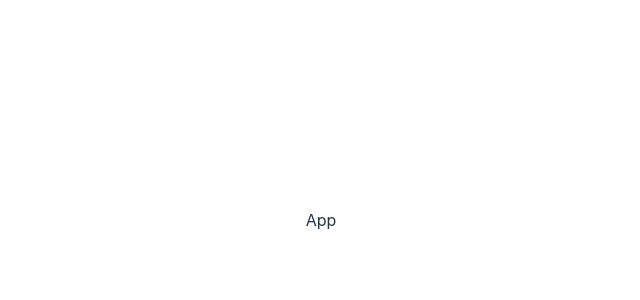
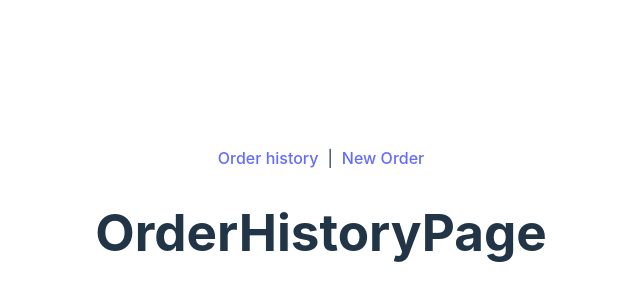
Before and after one commit to rrit5727/mern-infrastructure-revision, a React (Vite) app: page /orders in a window 1280 px wide. Shown: the part 180-480 px from the top of the page, without its empty margins (319-959 px from the left). Built offline with nearby package versions, Linux system fonts and the light colour scheme.

Commit message:
implement routing

```diff
--- a/package.json
+++ b/package.json
@@ -15,6 +15,7 @@
     "morgan": "^1.10.0",
     "react": "^18.3.1",
     "react-dom": "^18.3.1",
+    "react-router-dom": "^6.27.0",
     "serve-favicon": "^2.5.0"
   },
   "devDependencies": {
--- /dev/null
+++ b/src/Components/NavBar/NavBar.jsx
@@ -0,0 +1,14 @@
+import { Link } from "react-router-dom"
+
+
+export default function NavBar() {
+
+  return(
+    <nav>
+      <Link to="/orders">Order history</Link>
+      &nbsp; | &nbsp;
+      <Link to="/orders/new">New Order</Link>
+    </nav>
+  )
+
+}
--- a/src/Pages/App/App.jsx
+++ b/src/Pages/App/App.jsx
@@ -1,12 +1,31 @@
-import { useState } from 'react'
-import './App.css'
+import './App.css';
+import { useState } from 'react';
+import {Routes, Route} from 'react-router-dom';
+import NewOrderPage from './NewOrderPage/NewOrderPage';
+import AuthPage from './AuthPage/Authpage';
+import OrderHistoryPage from './OrderHistoryPage/OrderHIstoryPage';
+import NavBar from '../../Components/NavBar/NavBar';
 
 function App() {
+
+  const [user, setUser] = useState({})
 
   return (
     <>
       <main className='App'>
-        App
+        { user ?
+          <>
+            <NavBar />
+            <Routes>
+              <Route path="/orders/new" element={<NewOrderPage />}/>
+              <Route path="/orders" element={<OrderHistoryPage />}/>
+            </Routes>
+          </>
+          :
+          <AuthPage />
+        }
+
+
       </main>
     </>
   )
--- /dev/null
+++ b/src/Pages/App/AuthPage/Authpage.jsx
@@ -0,0 +1,13 @@
+
+
+function AuthPage() {
+
+  return(
+    <div>
+      <h1>AuthPage</h1>
+    </div>
+  )
+
+}
+
+export default AuthPage
--- /dev/null
+++ b/src/Pages/App/NewOrderPage/NewOrderPage.jsx
@@ -0,0 +1,13 @@
+
+
+function NewOrderPage() {
+
+  return(
+    <div>
+      <h1>NewOrderPage</h1>
+    </div>
+  )
+
+}
+
+export default NewOrderPage
--- /dev/null
+++ b/src/Pages/App/OrderHistoryPage/OrderHIstoryPage.jsx
@@ -0,0 +1,13 @@
+
+
+function OrderHistoryPage() {
+
+  return(
+    <div>
+      <h1>OrderHistoryPage</h1>
+    </div>
+  )
+
+}
+
+export default OrderHistoryPage
--- a/src/main.jsx
+++ b/src/main.jsx
@@ -2,9 +2,14 @@
 import { createRoot } from 'react-dom/client'
 import './index.css'
 import App from './Pages/App/App.jsx'
+import React from 'react'
+import ReactDOM from 'react-dom/client'
+import { BrowserRouter as Router } from 'react-router-dom'
 
 createRoot(document.getElementById('root')).render(
   <StrictMode>
-    <App />
+    <Router>
+      <App />
+    </Router>
   </StrictMode>,
 )
```
Also changed, not shown: 1 other file (tests, documents, lock files or other folders).
